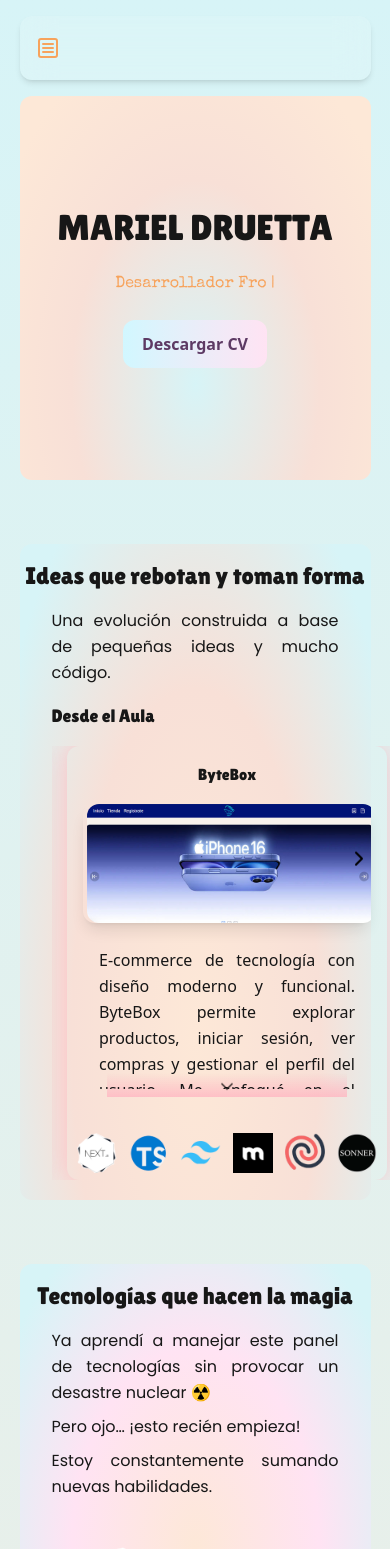
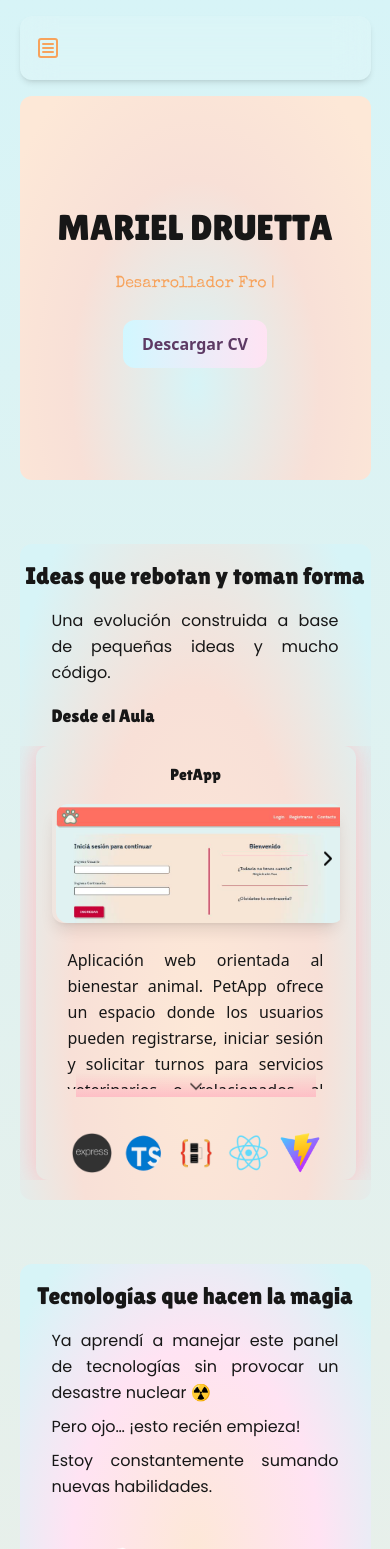
Before and after one commit to MarielDtt/mi-portfolio, a Next.js app: page /home in a window 390 px wide. Shown: the top 1549 px of the page. Built offline with nearby package versions, Linux system fonts and the light colour scheme.

Commit message:
cards terminadas

```diff
--- a/src/components/form/index.tsx
+++ b/src/components/form/index.tsx
@@ -179,7 +179,7 @@
                     </label>
                 </div>
 
-                <div className="mt-4">
+                <div className="my-4">
                     <ButtonRounded
                         text="Enviar"
                         disabled={isFormInvalid || loading}
--- a/src/components/proyectos/tabs.tsx
+++ b/src/components/proyectos/tabs.tsx
@@ -44,8 +44,8 @@
                 onPointerEnterCapture=""
                 onPointerLeaveCapture=""
             >
-                <TabPanel value="Desde el Aula" className="ml-8 mt-4">
-                    <div className="flex overflow-x-auto md:overflow-x-visible md:flex-row flex-nowrap gap-8 px-4 snap-x snap-mandatory justify-center">
+                <TabPanel value="Desde el Aula" className="scroll-pl-4 mt-4">
+                    <div className="flex overflow-x-auto md:overflow-x-visible md:flex-row flex-nowrap gap-8 pl-4 pr-4 snap-x snap-mandatory justify-start md:justify-center">
                         {proyectosData.map((proyecto, index) => (
                             <CardProyect
                                 key={index}
```
